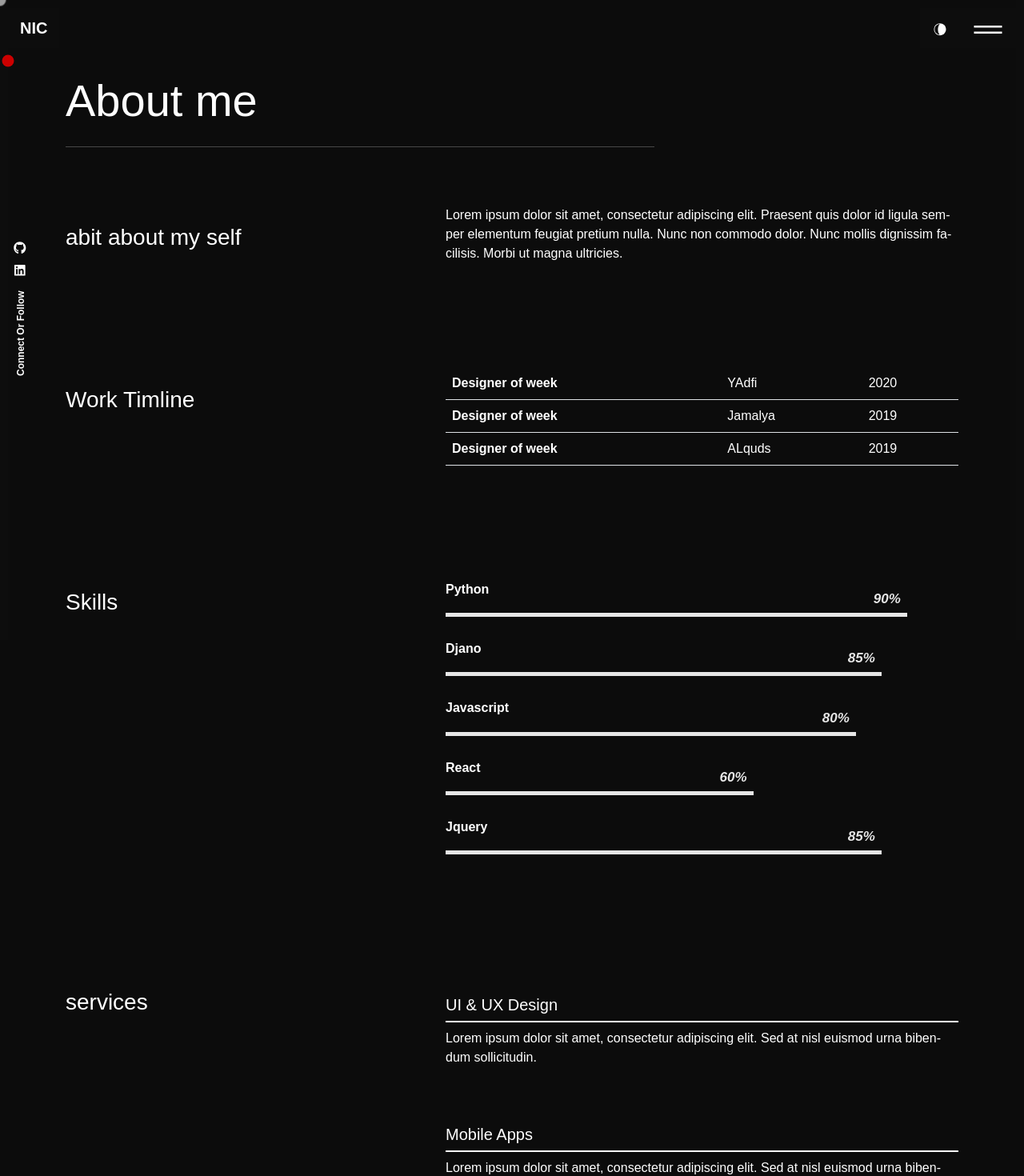
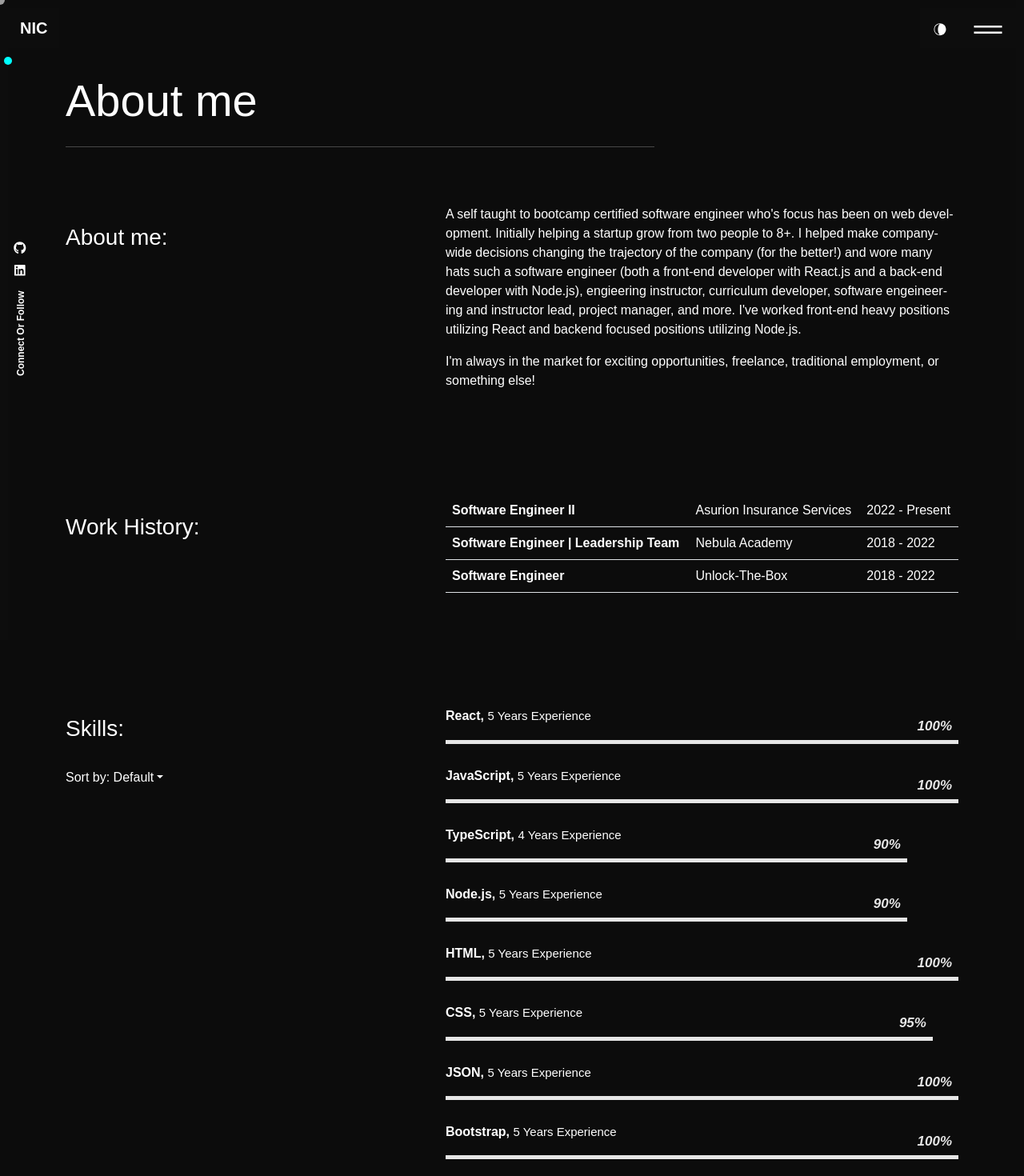
Before and after one commit to LeaskN/Portfolio-2023, a React (Create React App) app: page /about in a window 1280 px wide. Shown: the top 1470 px of the page at 80% size. Built offline with nearby package versions, Linux system fonts and the light colour scheme.

Commit message:
Feat: added about page, skills, & filter by skill properties

```diff
--- a/src/app/App.js
+++ b/src/app/App.js
@@ -24,12 +24,12 @@ export default function App() {
     <Router basename={process.env.PUBLIC_URL}>
       <div className="cursor__dot">
         <AnimatedCursor
-          innerSize={15}
-          outerSize={15}
-          color="255, 255 ,255"
+          innerSize={10}
+          outerSize={12}
+          color="aqua"
           outerAlpha={0.4}
           innerScale={0.7}
-          outerScale={5}
+          outerScale={3.5}
         />
       </div>
       <ScrollToTop>
--- a/src/content_option.js
+++ b/src/content_option.js
@@ -10,53 +10,160 @@ const introdata = {
         first: "I love coding",
         second: "I code cool websites",
         third: "I develop mobile apps",
-        fourth:"Test"
     },
-    description: "Lorem ipsum dolor sit amet, consectetur adipiscing elit. Sed at nisl euismod urna bibendum",
+    description: "I am always open to new and exciting work opportunities, both in traditional employment and freelance projects.",
     img_url: "src/assets/images/react%20portfolio%20gif.gif",
 };
 
 const dataabout = {
-    title: "abit about my self",
-    aboutme: "Lorem ipsum dolor sit amet, consectetur adipiscing elit. Praesent quis dolor id ligula semper elementum feugiat pretium nulla. Nunc non commodo dolor. Nunc mollis dignissim facilisis. Morbi ut magna ultricies.",
+    title: "About me:",
+    aboutme1: `A self taught to bootcamp certified software engineer who's focus has been on web development. Initially helping a startup grow from two people to 8+. I helped make company-wide decisions changing the trajectory of the company (for the better!) and wore many hats such a software engineer (both a front-end developer with React.js and a back-end developer with Node.js), engieering instructor, curriculum developer, software engeineering and instructor lead, project manager, and more. I've worked front-end heavy positions utilizing React and backend focused positions utilizing Node.js.`,
+    aboutme2: `I'm always in the market for exciting opportunities, freelance, traditional employment, or something else!`,
 };
 const worktimeline = [{
-        jobtitle: "Designer of week",
-        where: "YAdfi",
-        date: "2020",
+        jobtitle: "Software Engineer II",
+        where: "Asurion Insurance Services",
+        date: "2022 - Present",
     },
     {
-        jobtitle: "Designer of week",
-        where: "Jamalya",
-        date: "2019",
+        jobtitle: "Software Engineer | Leadership Team",
+        where: "Nebula Academy",
+        date: "2018 - 2022",
     },
     {
-        jobtitle: "Designer of week",
-        where: "ALquds",
-        date: "2019",
+        jobtitle: "Software Engineer",
+        where: "Unlock-The-Box",
+        date: "2018 - 2022",
     },
 ];
 
-const skills = [{
+const skills = [
+    {
+        name: "React",
+        value: 100,
+        importance: 1,
+        experience: `${new Date(new Date() - new Date('2017/11/01')).getFullYear() - 1970}`,
+        id: 1
+    },
+    {
+        name: "JavaScript",
+        value: 100,
+        importance: 1,
+        experience: `${new Date(new Date() - new Date('2017/11/01')).getFullYear() - 1970}`,
+        id: 2
+    },
+    {
+        name: "TypeScript",
+        value: 90,
+        importance: 1,
+        experience: `${new Date(new Date() - new Date('2019/06/01')).getFullYear() - 1970}`,
+        id: 3
+    },
+    {
+        name: "Node.js",
+        value: 90,
+        importance: 2,
+        experience: `${new Date(new Date() - new Date('2017/11/01')).getFullYear() - 1970}`,
+        id: 4
+    },
+    {
+        name: "HTML",
+        value: 100,
+        importance: 4,
+        experience: `${new Date(new Date() - new Date('2017/11/01')).getFullYear() - 1970}`,
+        id: 5
+    },
+    {
+        name: "CSS",
+        value: 95,
+        importance: 4,
+        experience: `${new Date(new Date() - new Date('2017/11/01')).getFullYear() - 1970}`,
+        id: 6
+    },
+    {
+        name: "JSON",
+        value: 100,
+        importance: 4,
+        experience: `${new Date(new Date() - new Date('2017/11/01')).getFullYear() - 1970}`,
+        id: 7
+    },
+    {
+        name: "Bootstrap",
+        value: 100,
+        importance: 4,
+        experience: `${new Date(new Date() - new Date('2017/11/01')).getFullYear() - 1970}`,
+        id: 8
+    },
+    {
+        name: "Material UI",
+        value: 95,
+        importance: 5,
+        experience: `${new Date(new Date() - new Date('2017/11/01')).getFullYear() - 1970}`,
+        id: 9
+    },
+    {
+        name: "Fetch",
+        value: 100,
+        importance: 5,
+        experience: `${new Date(new Date() - new Date('2017/11/01')).getFullYear() - 1970}`,
+        id: 10
+    },
+    {
+        name: "Express",
+        value: 90,
+        importance: 2,
+        experience: `${new Date(new Date() - new Date('2017/11/01')).getFullYear() - 1970}`,
+        id: 11
+    },
+    {
+        name: "AWS (Lambda, Amplify, RDS, S3, EC2, Cognito)",
+        value: 85,
+        importance: 3,
+        experience: `${new Date(new Date() - new Date('2019/06/01')).getFullYear() - 1970}`,
+        id: 12
+    },
+    {
+        name: "PostgreSQL/MySQL",
+        value: 90,
+        importance: 3,
+        experience: `${new Date(new Date() - new Date('2017/11/01')).getFullYear() - 1970}`,
+        id: 13
+    },
+    {
+        name: "RESTful API/REST",
+        value: 90,
+        importance: 2,
+        experience: `${new Date(new Date() - new Date('2017/11/01')).getFullYear() - 1970}`,
+        id: 14
+    },
+    {
         name: "Python",
         value: 90,
+        importance: 6,
+        experience: `${new Date(new Date() - new Date('2021/06/01')).getFullYear() - 1970}`,
+        id: 15
     },
     {
-        name: "Djano",
-        value: 85,
+        name: "Postman",
+        value: 100,
+        importance: 6,
+        experience: `${new Date(new Date() - new Date('2017/11/01')).getFullYear() - 1970}`,
+        id: 16
     },
     {
-        name: "Javascript",
-        value: 80,
+        name: "Git/GitHub",
+        value: 100,
+        importance: 6,
+        experience: `${new Date(new Date() - new Date('2017/11/01')).getFullYear() - 1970}`,
+        id: 17
     },
     {
-        name: "React",
-        value: 60,
-    },
-    {
-        name: "Jquery",
-        value: 85,
-    },
+        name: "VS Code",
+        value: 100,
+        importance: 6,
+        experience: `${new Date(new Date() - new Date('2017/11/01')).getFullYear() - 1970}`,
+        id: 18
+    }
 ];
 
 const services = [{
--- a/src/hooks/AnimatedCursor.js
+++ b/src/hooks/AnimatedCursor.js
@@ -96,7 +96,7 @@ function CursorCore({
     outerSize = 8,
     outerScale = 6,
     innerScale = 0.6,
-    trailingSpeed = 8,
+    trailingSpeed = 4,
     clickables = [
       'a',
       'input[type="text"]',
--- a/src/index.css
+++ b/src/index.css
@@ -4,7 +4,7 @@
     --secondary-color: #fff;
     --text-color: #fff;
     --text-color-2: #fff;
-    --text-color-3: rgb(204, 0, 0);
+    --text-color-3: aqua;
     --overlay-color: rgb(12 12 12 / 63%);
 }
 
@@ -14,7 +14,7 @@
     --secondary-color: #000;
     --text-color: #000;
     --text-color-2: #000;
-    --text-color-3: rgb(204, 0, 0);
+    --text-color-3: aqua;
     --overlay-color: rgb(255 255 255 / 70%);
 }
 
--- a/src/pages/about/index.js
+++ b/src/pages/about/index.js
@@ -1,7 +1,7 @@
-import React from "react";
+import React, { useEffect, useState } from "react";
 import "./style.css";
 import { Helmet, HelmetProvider } from "react-helmet-async";
-import { Container, Row, Col } from "react-bootstrap";
+import { Container, Row, Col, Dropdown, NavDropdown } from "react-bootstrap";
 import {
   dataabout,
   meta,
@@ -11,6 +11,18 @@ import {
 } from "../../content_option";
 
 export const About = () => {
+  const [order, setOrder] = useState([...skills]);
+  const [sortTitle, setSortTitle] = useState('Default')
+
+  function changeOrder(e) {
+    setSortTitle(e.target.innerText);
+    const currentOrder = e.target.attributes[0].nodeValue;
+    if(currentOrder === 'reset') return setOrder([...skills])
+    const sorted = e.target.attributes[0].nodeValue === 'importance' ?
+    [...order].sort((a, b) => Number(a[currentOrder]) > Number(b[currentOrder]) ? 1 : -1) :
+    [...order].sort((a, b) => Number(a[currentOrder]) > Number(b[currentOrder]) ? -1 : 1);
+    setOrder(sorted);
+  };
   return (
     <HelmetProvider>
       <Container className="About-header">
@@ -31,13 +43,14 @@ export const About = () => {
           </Col>
           <Col lg="7" className="d-flex align-items-center">
             <div>
-              <p>{dataabout.aboutme}</p>
+              <p>{dataabout.aboutme1}</p>
+              <p>{dataabout.aboutme2}</p>
             </div>
           </Col>
         </Row>
         <Row className=" sec_sp">
           <Col lg="5">
-            <h3 className="color_sec py-4">Work Timline</h3>
+            <h3 className="color_sec py-4">Work History:</h3>
           </Col>
           <Col lg="7">
             <table className="table caption-top">
@@ -57,13 +70,24 @@ export const About = () => {
         </Row>
         <Row className="sec_sp">
           <Col lg="5">
-            <h3 className="color_sec py-4">Skills</h3>
+            <h3 className="color_sec py-4">Skills:</h3>
+          <NavDropdown
+              id="nav-dropdown-dark-example"
+              title={`Sort by: ${sortTitle}`}
+              menuVariant="dark"
+            >
+              <NavDropdown.Item value='experience' onClick={changeOrder}>Experience</NavDropdown.Item>
+              <NavDropdown.Item value='importance' onClick={changeOrder}>Most Commonly Used</NavDropdown.Item>
+              <NavDropdown.Item value='value' onClick={changeOrder}>Skill</NavDropdown.Item>
+              <NavDropdown.Divider />
+              <NavDropdown.Item value='reset' onClick={changeOrder}>Default</NavDropdown.Item>
+            </NavDropdown>
           </Col>
           <Col lg="7">
-            {skills.map((data, i) => {
+            {order.map((data) => {
               return (
-                <div key={i}>
-                  <h3 className="progress-title">{data.name}</h3>
+                <div key={data.id}>
+                  <h3 className="progress-title">{data.name}, <span className='yrsExp'>{data.experience} Years Experience</span></h3>
                   <div className="progress">
                     <div
                       className="progress-bar"
--- a/src/pages/about/style.css
+++ b/src/pages/about/style.css
@@ -11,6 +11,14 @@
     border-color: var(--text-color) !important;
 }
 
+.yrsExp{
+    font-weight: 100;
+    font-size: 15px;
+}
+
+.skillDropdown {
+    background-color: transparent;
+}
 .progress-title {
     font-size: 16px;
     font-weight: 700;
```
